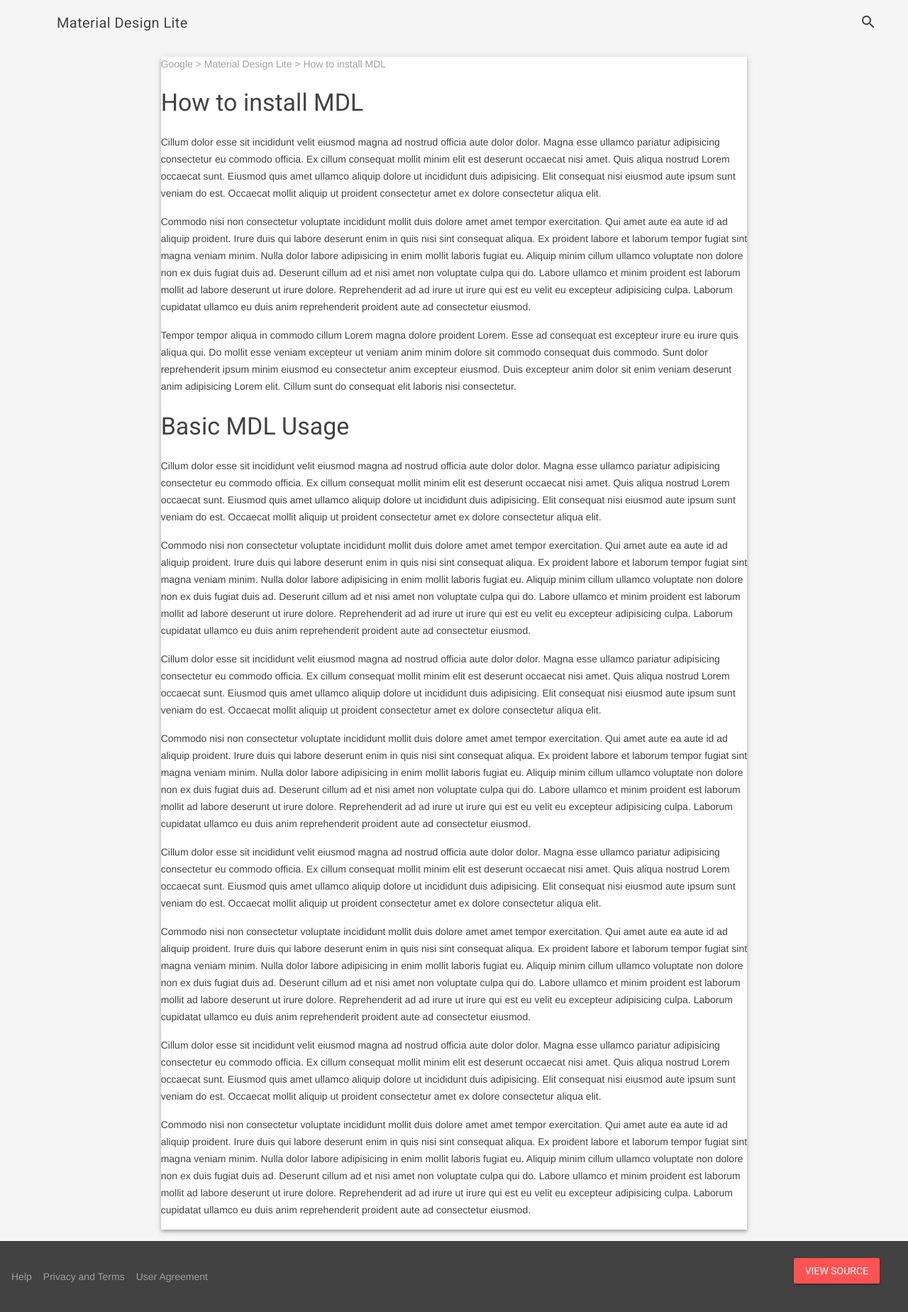
After one commit to llamicron/brewer-network, a Flask app: template templates/index.html in a window 1280 px wide. The commit adds this page. Shown: the whole page at 71% size. Run offline with Flask 2, Linux system fonts and the light colour scheme; the template is opened without the code that fills it, so the values that code supplies are empty.

Commit message:
Adds MDL template

```diff
--- /dev/null
+++ b/templates/index.html
@@ -0,0 +1,139 @@
+<!doctype html>
+<!--
+  Material Design Lite
+  Copyright 2015 Google Inc. All rights reserved.
+
+  Licensed under the Apache License, Version 2.0 (the "License");
+  you may not use this file except in compliance with the License.
+  You may obtain a copy of the License at
+
+      https://www.apache.org/licenses/LICENSE-2.0
+
+  Unless required by applicable law or agreed to in writing, software
+  distributed under the License is distributed on an "AS IS" BASIS,
+  WITHOUT WARRANTIES OR CONDITIONS OF ANY KIND, either express or implied.
+  See the License for the specific language governing permissions and
+  limitations under the License
+-->
+<html lang="en">
+  <head>
+    <meta charset="utf-8">
+    <meta http-equiv="X-UA-Compatible" content="IE=edge">
+    <meta name="description" content="A front-end template that helps you build fast, modern mobile web apps.">
+    <meta name="viewport" content="width=device-width, initial-scale=1.0, minimum-scale=1.0">
+    <title>Material Design Lite</title>
+
+    <!-- Add to homescreen for Chrome on Android -->
+    <meta name="mobile-web-app-capable" content="yes">
+    <link rel="icon" sizes="192x192" href="images/android-desktop.png">
+
+    <!-- Add to homescreen for Safari on iOS -->
+    <meta name="apple-mobile-web-app-capable" content="yes">
+    <meta name="apple-mobile-web-app-status-bar-style" content="black">
+    <meta name="apple-mobile-web-app-title" content="Material Design Lite">
+    <link rel="apple-touch-icon-precomposed" href="images/ios-desktop.png">
+
+    <!-- Tile icon for Win8 (144x144 + tile color) -->
+    <meta name="msapplication-TileImage" content="images/touch/ms-touch-icon-144x144-precomposed.png">
+    <meta name="msapplication-TileColor" content="#3372DF">
+
+    <link rel="shortcut icon" href="images/favicon.png">
+
+    <!-- SEO: If your mobile URL is different from the desktop URL, add a canonical link to the desktop page https://developers.google.com/webmasters/smartphone-sites/feature-phones -->
+    <!--
+    <link rel="canonical" href="http://www.example.com/">
+    -->
+
+    <link rel="stylesheet" href="https://fonts.googleapis.com/css?family=Roboto:regular,bold,italic,thin,light,bolditalic,black,medium&amp;lang=en">
+    <link rel="stylesheet" href="https://fonts.googleapis.com/icon?family=Material+Icons">
+    <link rel="stylesheet" href="https://code.getmdl.io/1.3.0/material.teal-red.min.css">
+    <link rel="stylesheet" href="styles.css">
+    <style>
+    #view-source {
+      position: fixed;
+      display: block;
+      right: 0;
+      bottom: 0;
+      margin-right: 40px;
+      margin-bottom: 40px;
+      z-index: 900;
+    }
+    </style>
+  </head>
+  <body>
+    <div class="demo-layout mdl-layout mdl-layout--fixed-header mdl-js-layout mdl-color--grey-100">
+      <header class="demo-header mdl-layout__header mdl-layout__header--scroll mdl-color--grey-100 mdl-color-text--grey-800">
+        <div class="mdl-layout__header-row">
+          <span class="mdl-layout-title">Material Design Lite</span>
+          <div class="mdl-layout-spacer"></div>
+          <div class="mdl-textfield mdl-js-textfield mdl-textfield--expandable">
+            <label class="mdl-button mdl-js-button mdl-button--icon" for="search">
+              <i class="material-icons">search</i>
+            </label>
+            <div class="mdl-textfield__expandable-holder">
+              <input class="mdl-textfield__input" type="text" id="search">
+              <label class="mdl-textfield__label" for="search">Enter your query...</label>
+            </div>
+          </div>
+        </div>
+      </header>
+      <div class="demo-ribbon"></div>
+      <main class="demo-main mdl-layout__content">
+        <div class="demo-container mdl-grid">
+          <div class="mdl-cell mdl-cell--2-col mdl-cell--hide-tablet mdl-cell--hide-phone"></div>
+          <div class="demo-content mdl-color--white mdl-shadow--4dp content mdl-color-text--grey-800 mdl-cell mdl-cell--8-col">
+            <div class="demo-crumbs mdl-color-text--grey-500">
+              Google &gt; Material Design Lite &gt; How to install MDL
+            </div>
+            <h3>How to install MDL</h3>
+              <p>
+                Cillum dolor esse sit incididunt velit eiusmod magna ad nostrud officia aute dolor dolor. Magna esse ullamco pariatur adipisicing consectetur eu commodo officia. Ex cillum consequat mollit minim elit est deserunt occaecat nisi amet. Quis aliqua nostrud Lorem occaecat sunt. Eiusmod quis amet ullamco aliquip dolore ut incididunt duis adipisicing. Elit consequat nisi eiusmod aute ipsum sunt veniam do est. Occaecat mollit aliquip ut proident consectetur amet ex dolore consectetur aliqua elit.
+              </p>
+              <p>
+                Commodo nisi non consectetur voluptate incididunt mollit duis dolore amet amet tempor exercitation. Qui amet aute ea aute id ad aliquip proident. Irure duis qui labore deserunt enim in quis nisi sint consequat aliqua. Ex proident labore et laborum tempor fugiat sint magna veniam minim. Nulla dolor labore adipisicing in enim mollit laboris fugiat eu. Aliquip minim cillum ullamco voluptate non dolore non ex duis fugiat duis ad. Deserunt cillum ad et nisi amet non voluptate culpa qui do. Labore ullamco et minim proident est laborum mollit ad labore deserunt ut irure dolore. Reprehenderit ad ad irure ut irure qui est eu velit eu excepteur adipisicing culpa. Laborum cupidatat ullamco eu duis anim reprehenderit proident aute ad consectetur eiusmod.
+              </p>
+              <p>
+                Tempor tempor aliqua in commodo cillum Lorem magna dolore proident Lorem. Esse ad consequat est excepteur irure eu irure quis aliqua qui. Do mollit esse veniam excepteur ut veniam anim minim dolore sit commodo consequat duis commodo. Sunt dolor reprehenderit ipsum minim eiusmod eu consectetur anim excepteur eiusmod. Duis excepteur anim dolor sit enim veniam deserunt anim adipisicing Lorem elit. Cillum sunt do consequat elit laboris nisi consectetur.
+              </p>
+            <h3>Basic MDL Usage</h3>
+              <p>
+                Cillum dolor esse sit incididunt velit eiusmod magna ad nostrud officia aute dolor dolor. Magna esse ullamco pariatur adipisicing consectetur eu commodo officia. Ex cillum consequat mollit minim elit est deserunt occaecat nisi amet. Quis aliqua nostrud Lorem occaecat sunt. Eiusmod quis amet ullamco aliquip dolore ut incididunt duis adipisicing. Elit consequat nisi eiusmod aute ipsum sunt veniam do est. Occaecat mollit aliquip ut proident consectetur amet ex dolore consectetur aliqua elit.
+              </p>
+              <p>
+                Commodo nisi non consectetur voluptate incididunt mollit duis dolore amet amet tempor exercitation. Qui amet aute ea aute id ad aliquip proident. Irure duis qui labore deserunt enim in quis nisi sint consequat aliqua. Ex proident labore et laborum tempor fugiat sint magna veniam minim. Nulla dolor labore adipisicing in enim mollit laboris fugiat eu. Aliquip minim cillum ullamco voluptate non dolore non ex duis fugiat duis ad. Deserunt cillum ad et nisi amet non voluptate culpa qui do. Labore ullamco et minim proident est laborum mollit ad labore deserunt ut irure dolore. Reprehenderit ad ad irure ut irure qui est eu velit eu excepteur adipisicing culpa. Laborum cupidatat ullamco eu duis anim reprehenderit proident aute ad consectetur eiusmod.
+              </p>
+              <p>
+                Cillum dolor esse sit incididunt velit eiusmod magna ad nostrud officia aute dolor dolor. Magna esse ullamco pariatur adipisicing consectetur eu commodo officia. Ex cillum consequat mollit minim elit est deserunt occaecat nisi amet. Quis aliqua nostrud Lorem occaecat sunt. Eiusmod quis amet ullamco aliquip dolore ut incididunt duis adipisicing. Elit consequat nisi eiusmod aute ipsum sunt veniam do est. Occaecat mollit aliquip ut proident consectetur amet ex dolore consectetur aliqua elit.
+              </p>
+              <p>
+                Commodo nisi non consectetur voluptate incididunt mollit duis dolore amet amet tempor exercitation. Qui amet aute ea aute id ad aliquip proident. Irure duis qui labore deserunt enim in quis nisi sint consequat aliqua. Ex proident labore et laborum tempor fugiat sint magna veniam minim. Nulla dolor labore adipisicing in enim mollit laboris fugiat eu. Aliquip minim cillum ullamco voluptate non dolore non ex duis fugiat duis ad. Deserunt cillum ad et nisi amet non voluptate culpa qui do. Labore ullamco et minim proident est laborum mollit ad labore deserunt ut irure dolore. Reprehenderit ad ad irure ut irure qui est eu velit eu excepteur adipisicing culpa. Laborum cupidatat ullamco eu duis anim reprehenderit proident aute ad consectetur eiusmod.
+              </p>
+              <p>
+                Cillum dolor esse sit incididunt velit eiusmod magna ad nostrud officia aute dolor dolor. Magna esse ullamco pariatur adipisicing consectetur eu commodo officia. Ex cillum consequat mollit minim elit est deserunt occaecat nisi amet. Quis aliqua nostrud Lorem occaecat sunt. Eiusmod quis amet ullamco aliquip dolore ut incididunt duis adipisicing. Elit consequat nisi eiusmod aute ipsum sunt veniam do est. Occaecat mollit aliquip ut proident consectetur amet ex dolore consectetur aliqua elit.
+              </p>
+              <p>
+                Commodo nisi non consectetur voluptate incididunt mollit duis dolore amet amet tempor exercitation. Qui amet aute ea aute id ad aliquip proident. Irure duis qui labore deserunt enim in quis nisi sint consequat aliqua. Ex proident labore et laborum tempor fugiat sint magna veniam minim. Nulla dolor labore adipisicing in enim mollit laboris fugiat eu. Aliquip minim cillum ullamco voluptate non dolore non ex duis fugiat duis ad. Deserunt cillum ad et nisi amet non voluptate culpa qui do. Labore ullamco et minim proident est laborum mollit ad labore deserunt ut irure dolore. Reprehenderit ad ad irure ut irure qui est eu velit eu excepteur adipisicing culpa. Laborum cupidatat ullamco eu duis anim reprehenderit proident aute ad consectetur eiusmod.
+              </p>
+              <p>
+                Cillum dolor esse sit incididunt velit eiusmod magna ad nostrud officia aute dolor dolor. Magna esse ullamco pariatur adipisicing consectetur eu commodo officia. Ex cillum consequat mollit minim elit est deserunt occaecat nisi amet. Quis aliqua nostrud Lorem occaecat sunt. Eiusmod quis amet ullamco aliquip dolore ut incididunt duis adipisicing. Elit consequat nisi eiusmod aute ipsum sunt veniam do est. Occaecat mollit aliquip ut proident consectetur amet ex dolore consectetur aliqua elit.
+              </p>
+              <p>
+                Commodo nisi non consectetur voluptate incididunt mollit duis dolore amet amet tempor exercitation. Qui amet aute ea aute id ad aliquip proident. Irure duis qui labore deserunt enim in quis nisi sint consequat aliqua. Ex proident labore et laborum tempor fugiat sint magna veniam minim. Nulla dolor labore adipisicing in enim mollit laboris fugiat eu. Aliquip minim cillum ullamco voluptate non dolore non ex duis fugiat duis ad. Deserunt cillum ad et nisi amet non voluptate culpa qui do. Labore ullamco et minim proident est laborum mollit ad labore deserunt ut irure dolore. Reprehenderit ad ad irure ut irure qui est eu velit eu excepteur adipisicing culpa. Laborum cupidatat ullamco eu duis anim reprehenderit proident aute ad consectetur eiusmod.
+              </p>
+          </div>
+        </div>
+        <footer class="demo-footer mdl-mini-footer">
+          <div class="mdl-mini-footer--left-section">
+            <ul class="mdl-mini-footer--link-list">
+              <li><a href="#">Help</a></li>
+              <li><a href="#">Privacy and Terms</a></li>
+              <li><a href="#">User Agreement</a></li>
+            </ul>
+          </div>
+        </footer>
+      </main>
+    </div>
+    <a href="https://github.com/google/material-design-lite/blob/mdl-1.x/templates/article/" target="_blank" id="view-source" class="mdl-button mdl-js-button mdl-button--raised mdl-js-ripple-effect mdl-color--accent mdl-color-text--accent-contrast">View Source</a>
+    <script src="https://code.getmdl.io/1.3.0/material.min.js"></script>
+  </body>
+</html>
--- a/templates/style.css
+++ /dev/null
@@ -1,3 +0,0 @@
-* {
-  font-family: 'Raleway', sans-serif;
-}
```
Also changed, not shown: static/style.css (added, +73 -0 lines), templates/set_wifi.html (+84 -14 lines), 3 other files.
